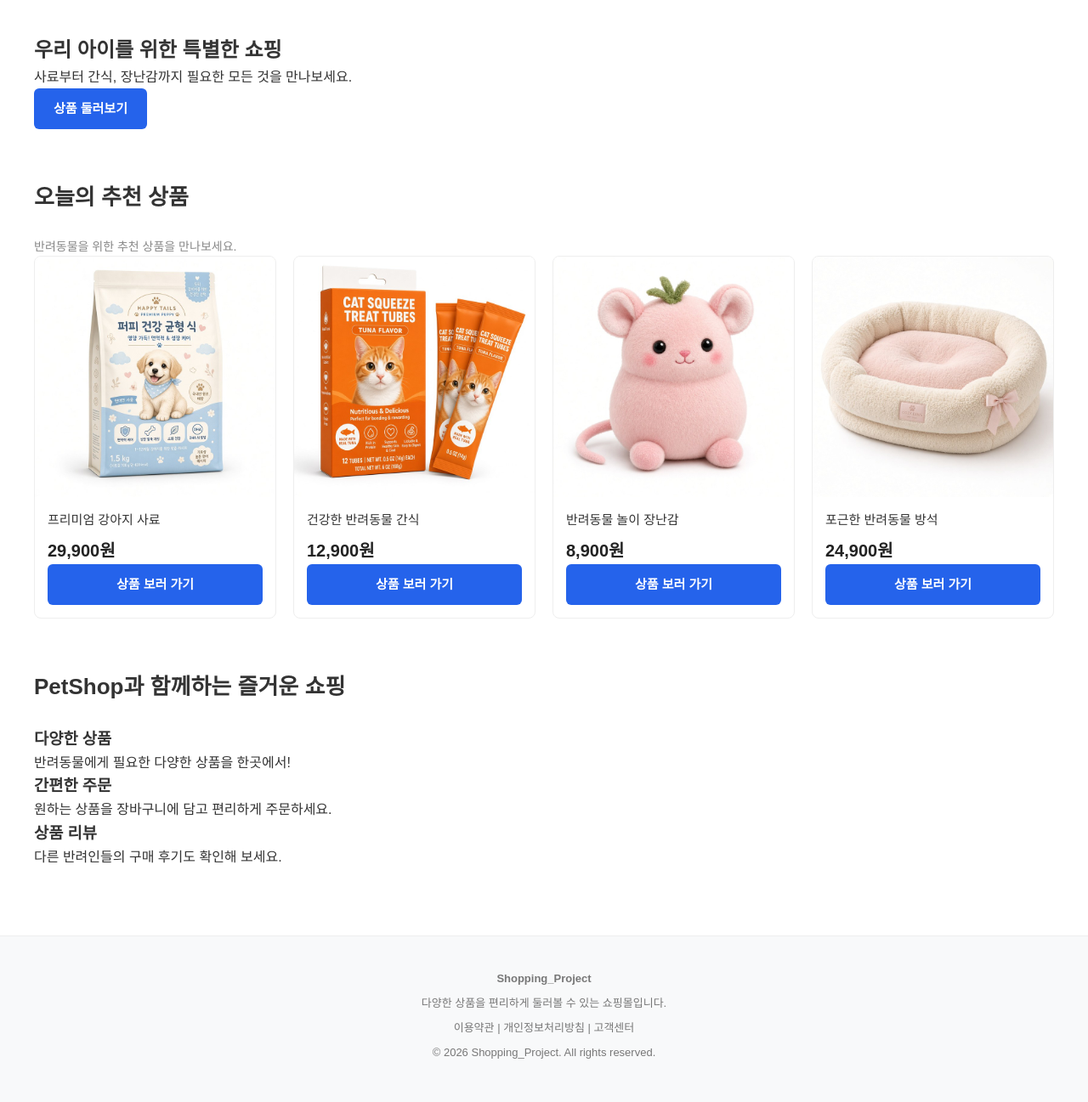
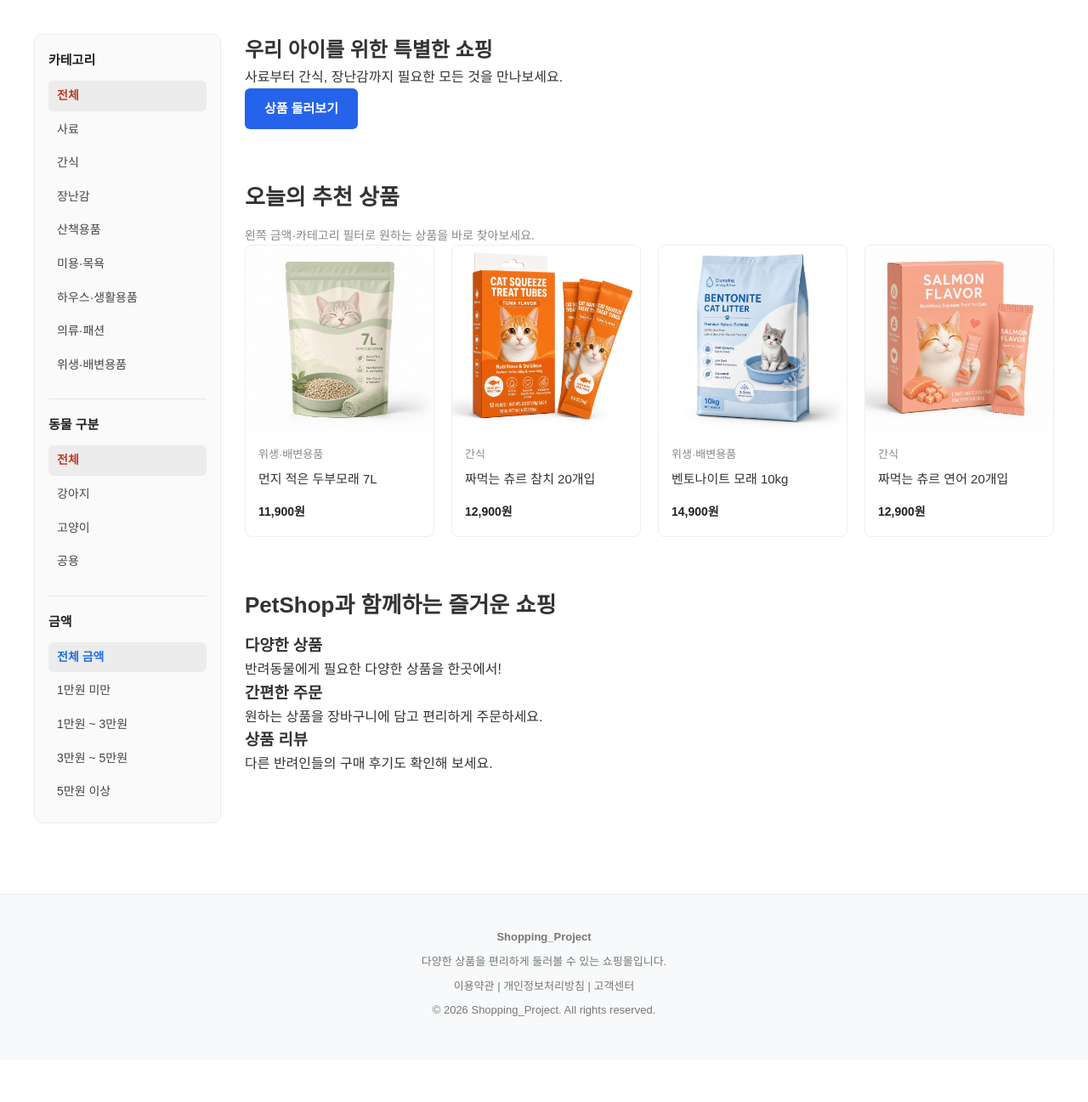
Before and after one commit to destiny54155415/the01, a Spring Boot app: page / in a window 1280 px wide. Shown: the part 152-1449 px from the top of the page at 85% size. After the commit the page ends 1348 px from the top, so only its background shows below. Run offline with Spring Boot 4, Linux system fonts and the light colour scheme; data comes from the database, SQL or seed files in the repository.

Commit message:
Add left sidebar filters with price ranges on home and product list.
Users can narrow products by category, pet type, and amount bands
(under 10k / 10-30k / 30-50k / 50k+) from the main page layout.

Co-authored-by: KangMin <destiny54155415@users.noreply.github.com>

```diff
--- a/Shopping_Project/src/main/java/com/example/shopping_project/repository/productrepository/ProductRepository.java
+++ b/Shopping_Project/src/main/java/com/example/shopping_project/repository/productrepository/ProductRepository.java
@@ -2,6 +2,7 @@ package com.example.shopping_project.repository.productrepository;
 
 import com.example.shopping_project.entity.productentity.PetType;
 import com.example.shopping_project.entity.productentity.ProductEntity;
+import java.math.BigDecimal;
 import java.util.Optional;
 import org.springframework.data.domain.Page;
 import org.springframework.data.domain.Pageable;
@@ -23,6 +24,8 @@ public interface ProductRepository extends JpaRepository<ProductEntity, Long> {
             where (:includeInactive = true or p.isActive = true)
               and (:categoryId is null or p.category.categoryId = :categoryId)
               and (:petType is null or p.petType = :petType)
+              and (:minPrice is null or p.price >= :minPrice)
+              and (:maxPrice is null or p.price < :maxPrice)
               and (
                     :keyword is null
                     or lower(p.productName) like lower(concat('%', :keyword, '%'))
@@ -32,6 +35,8 @@ public interface ProductRepository extends JpaRepository<ProductEntity, Long> {
     Page<ProductEntity> search(@Param("keyword") String keyword,
                          @Param("categoryId") Long categoryId,
                          @Param("petType") PetType petType,
+                         @Param("minPrice") BigDecimal minPrice,
+                         @Param("maxPrice") BigDecimal maxPrice,
                          @Param("includeInactive") boolean includeInactive,
                          Pageable pageable);
 
--- a/Shopping_Project/src/main/resources/static/css/common.css
+++ b/Shopping_Project/src/main/resources/static/css/common.css
@@ -831,3 +831,85 @@ textarea.form-control {
         width: 100%;
     }
 }
+
+/* ========================================
+   왼쪽 필터 사이드바 (금액/카테고리/동물)
+======================================== */
+
+.shop-layout {
+    display: grid;
+    grid-template-columns: 220px minmax(0, 1fr);
+    gap: 28px;
+    align-items: start;
+}
+
+.filter-sidebar {
+    position: sticky;
+    top: 20px;
+    padding: 18px 16px;
+    background: #fafafa;
+    border: 1px solid #ececec;
+    border-radius: 10px;
+}
+
+.filter-group + .filter-group {
+    margin-top: 22px;
+    padding-top: 18px;
+    border-top: 1px solid #e5e5e5;
+}
+
+.filter-title {
+    margin: 0 0 12px;
+    font-size: 15px;
+    font-weight: 700;
+    color: #222;
+}
+
+.filter-list {
+    list-style: none;
+    margin: 0;
+    padding: 0;
+}
+
+.filter-list li + li {
+    margin-top: 4px;
+}
+
+.filter-list a {
+    display: block;
+    padding: 8px 10px;
+    border-radius: 6px;
+    color: #444;
+    text-decoration: none;
+    font-size: 14px;
+    line-height: 1.4;
+}
+
+.filter-list a:hover {
+    background: #f0f0f0;
+    color: #111;
+}
+
+.filter-list a.is-active {
+    background: #ececec;
+    color: #c0392b;
+    font-weight: 700;
+}
+
+.filter-price a.is-active {
+    color: #1f6feb;
+}
+
+.shop-content .section-title {
+    margin-bottom: 12px;
+}
+
+@media (max-width: 900px) {
+    .shop-layout {
+        grid-template-columns: 1fr;
+    }
+
+    .filter-sidebar {
+        position: static;
+    }
+}
--- /dev/null
+++ b/Shopping_Project/src/main/resources/templates/fragments/product-filter-sidebar.html
@@ -0,0 +1,46 @@
+<aside class="filter-sidebar" th:fragment="productFilterSidebar">
+    <div class="filter-group">
+        <h3 class="filter-title">카테고리</h3>
+        <ul class="filter-list">
+            <li>
+                <a th:href="@{/products(keyword=${keyword}, petType=${petType}, minPrice=${minPrice}, maxPrice=${maxPrice})}"
+                   th:classappend="${categoryId == null} ? ' is-active'">전체</a>
+            </li>
+            <li th:each="category : ${categories}">
+                <a th:href="@{/products(keyword=${keyword}, categoryId=${category.categoryId}, petType=${petType}, minPrice=${minPrice}, maxPrice=${maxPrice})}"
+                   th:text="${category.categoryName}"
+                   th:classappend="${categoryId == category.categoryId} ? ' is-active'">카테고리</a>
+            </li>
+        </ul>
+    </div>
+
+    <div class="filter-group">
+        <h3 class="filter-title">동물 구분</h3>
+        <ul class="filter-list">
+            <li>
+                <a th:href="@{/products(keyword=${keyword}, categoryId=${categoryId}, minPrice=${minPrice}, maxPrice=${maxPrice})}"
+                   th:classappend="${petType == null} ? ' is-active'">전체</a>
+            </li>
+            <li th:each="type : ${petTypes}">
+                <a th:href="@{/products(keyword=${keyword}, categoryId=${categoryId}, petType=${type}, minPrice=${minPrice}, maxPrice=${maxPrice})}"
+                   th:text="${type.label}"
+                   th:classappend="${petType == type} ? ' is-active'">강아지</a>
+            </li>
+        </ul>
+    </div>
+
+    <div class="filter-group">
+        <h3 class="filter-title">금액</h3>
+        <ul class="filter-list filter-price">
+            <li>
+                <a th:href="@{/products(keyword=${keyword}, categoryId=${categoryId}, petType=${petType})}"
+                   th:classappend="${selectedPriceRange == null and minPrice == null and maxPrice == null} ? ' is-active'">전체 금액</a>
+            </li>
+            <li th:each="range : ${priceRanges}">
+                <a th:href="@{/products(keyword=${keyword}, categoryId=${categoryId}, petType=${petType}, minPrice=${range.minPrice}, maxPrice=${range.maxPrice})}"
+                   th:text="${range.label}"
+                   th:classappend="${selectedPriceRange == range} ? ' is-active'">1만원 미만</a>
+            </li>
+        </ul>
+    </div>
+</aside>
--- a/Shopping_Project/src/main/resources/templates/index.html
+++ b/Shopping_Project/src/main/resources/templates/index.html
@@ -1,4 +1,3 @@
-
 <!DOCTYPE html>
 <html lang="ko" xmlns:th="http://www.thymeleaf.org">
 
@@ -19,9 +18,12 @@
 <!-- 공통 카테고리 -->
 <nav th:replace="~{fragments/category-nav :: categoryNav}"></nav>
 
-<!-- 메인 콘텐츠 -->
-<main class="container page-container">
+<!-- 메인 콘텐츠: 왼쪽 필터 + 본문 -->
+<main class="container page-container shop-layout">
 
+    <aside th:replace="~{fragments/product-filter-sidebar :: productFilterSidebar}"></aside>
+
+    <div class="shop-content">
         <!-- 메인 배너 -->
         <section class="section">
             <div class="main-banner">
@@ -38,66 +40,23 @@
         <!-- 추천 상품 -->
         <section class="section">
             <h2 class="section-title">오늘의 추천 상품</h2>
-        <p class="text-muted">반려동물을 위한 추천 상품을 만나보세요.</p>
+            <p class="text-muted">왼쪽 금액·카테고리 필터로 원하는 상품을 바로 찾아보세요.</p>
 
-        <div class="product-grid">
-
-            <article class="product-card">
-                <img th:src="@{/images/food-dog.jpg}"
-                     alt="강아지 사료"
-                     class="product-image">
-
+            <div class="product-grid" th:if="${featuredProducts != null and !#lists.isEmpty(featuredProducts)}">
+                <article class="product-card" th:each="product : ${featuredProducts}">
+                    <a th:href="@{/products/{id}(id=${product.productId})}">
+                        <img class="product-image"
+                             th:src="@{${product.imageUrl != null and !#strings.isEmpty(product.imageUrl) ? product.imageUrl : '/images/sample.jpg'}}"
+                             th:alt="${product.productName}">
                         <div class="product-info">
-                    <h3 class="product-name">프리미엄 강아지 사료</h3>
-                    <p class="product-price">29,900원</p>
-                    <a th:href="@{/products}" class="btn btn-primary btn-block">
-                        상품 보러 가기
+                            <p class="product-category" th:text="${product.category.categoryName}">사료</p>
+                            <h3 class="product-name" th:text="${product.productName}">상품명</h3>
+                            <p class="product-price">
+                                <span th:text="${#numbers.formatInteger(product.price, 0, 'COMMA')} + '원'">0원</span>
+                            </p>
+                        </div>
                     </a>
-                </div>
                 </article>
-
-            <article class="product-card">
-                <img th:src="@{/images/churu-tuna.jpg}"
-                     alt="반려동물 간식"
-                     class="product-image">
-
-                <div class="product-info">
-                    <h3 class="product-name">건강한 반려동물 간식</h3>
-                    <p class="product-price">12,900원</p>
-                    <a th:href="@{/products}" class="btn btn-primary btn-block">
-                        상품 보러 가기
-                    </a>
-                </div>
-            </article>
-
-            <article class="product-card">
-                <img th:src="@{/images/toy-catnip.jpg}"
-                     alt="반려동물 장난감"
-                     class="product-image">
-
-                <div class="product-info">
-                    <h3 class="product-name">반려동물 놀이 장난감</h3>
-                    <p class="product-price">8,900원</p>
-                    <a th:href="@{/products}" class="btn btn-primary btn-block">
-                        상품 보러 가기
-                    </a>
-                </div>
-            </article>
-
-            <article class="product-card">
-                <img th:src="@{/images/cushion.jpg}"
-                     alt="반려동물 방석"
-                     class="product-image">
-
-                <div class="product-info">
-                    <h3 class="product-name">포근한 반려동물 방석</h3>
-                    <p class="product-price">24,900원</p>
-                    <a th:href="@{/products}" class="btn btn-primary btn-block">
-                        상품 보러 가기
-                    </a>
-                </div>
-            </article>
-
             </div>
         </section>
 
@@ -122,6 +81,7 @@
                 </div>
             </div>
         </section>
+    </div>
 
 </main>
 
```
Also changed, not shown: Shopping_Project/src/main/java/com/example/shopping_project/config/GlobalModelAdvice.java (+12 -0 lines), Shopping_Project/src/main/java/com/example/shopping_project/controller/productcontroller/ProductController.java (+16 -3 lines), Shopping_Project/src/main/java/com/example/shopping_project/entity/productentity/PriceRange.java (added, +52 -0 lines), Shopping_Project/src/main/java/com/example/shopping_project/service/productservice/ProductService.java (+7 -1 lines), Shopping_Project/src/main/resources/templates/products.html (+10 -4 lines), 2 other files. Lines whose indentation alone changed are shown as unchanged.
